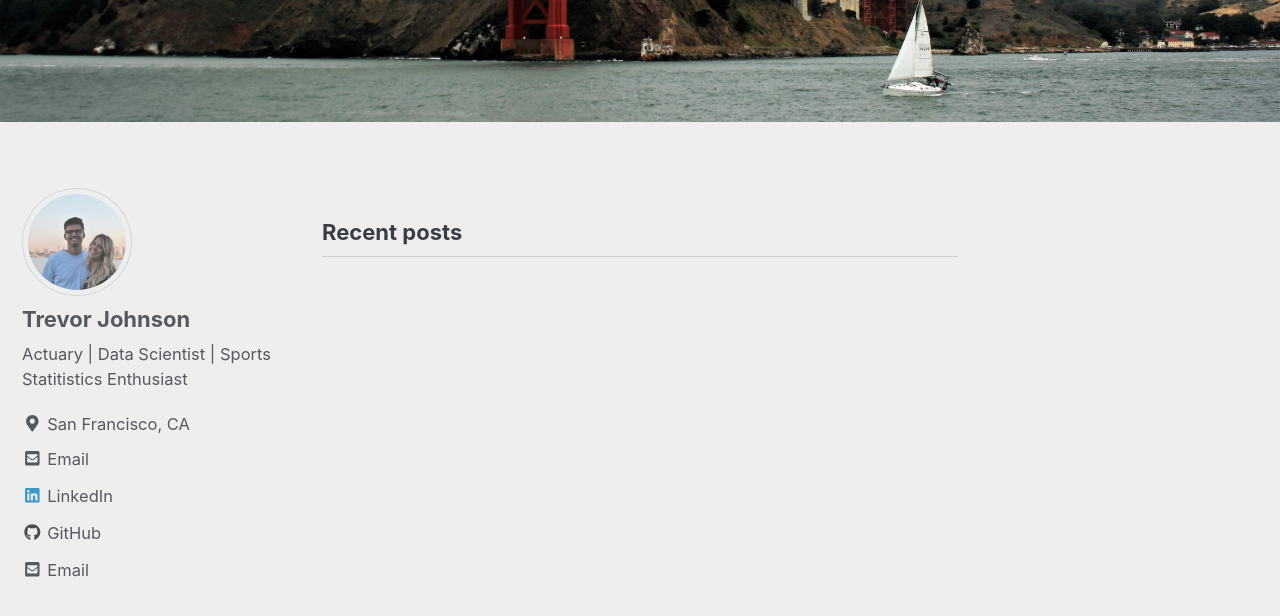
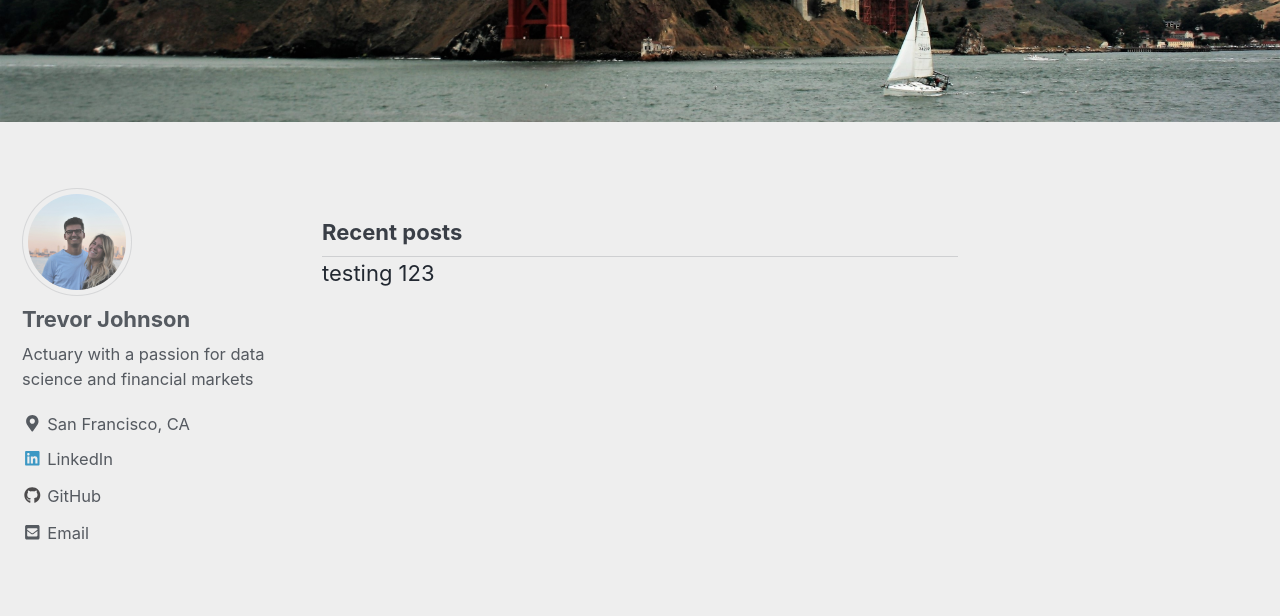
Before and after one commit to trevor-johnson/tpjohnson.github.io, a Jekyll site: the page built from index.html, in a window 1280 px wide and 900 px high, scrolled down 397 px. Shown: the top 616 px of the window. Built offline with Jekyll 4.4.1, drawn with Linux system fonts in a browser that asks for light colours; cached includes are drawn as plain includes; nearby versions of some CDN libraries; the list of posts is cut into pages by our own code.

Commit message:
changing home page

```diff
--- a/_config.yml
+++ b/_config.yml
@@ -108,13 +108,10 @@
 author:
   name             : "Trevor Johnson"
   avatar           : "/images/seattle_small.jpg" # path of avatar image, e.g. "/assets/images/bio-photo.jpg"
-  bio              : "Actuary | Data Scientist | Sports Statitistics Enthusiast"
+  bio              : "Actuary with a passion for data science and financial markets"
   location         : "San Francisco, CA"
   email            : "trevorjohnson.tj@gmail.com"
   links:
-    - label: "Email"
-      icon: "fas fa-fw fa-envelope-square"
-      url: mailto:trevorjohnson.tj@gmail.comm
     - label: "Website"
       icon: "fas fa-fw fa-link"
       # url: "https://your-website.com"
--- a/_layouts/home.html
+++ b/_layouts/home.html
@@ -4,7 +4,9 @@
 
 {{ content }}
 
-<h3 class="archive__subtitle">{{ site.data.ui-text[site.locale].recent_posts | default: "Recent Posts" }}</h3>
+<h3 class="archive__subtitle">{{ site.data.ui-text[site.locale].recent_posts | default: "About" }}</h3>
+
+testing 123
 
 {% for post in paginator.posts %}
   {% include archive-single.html %}
```
